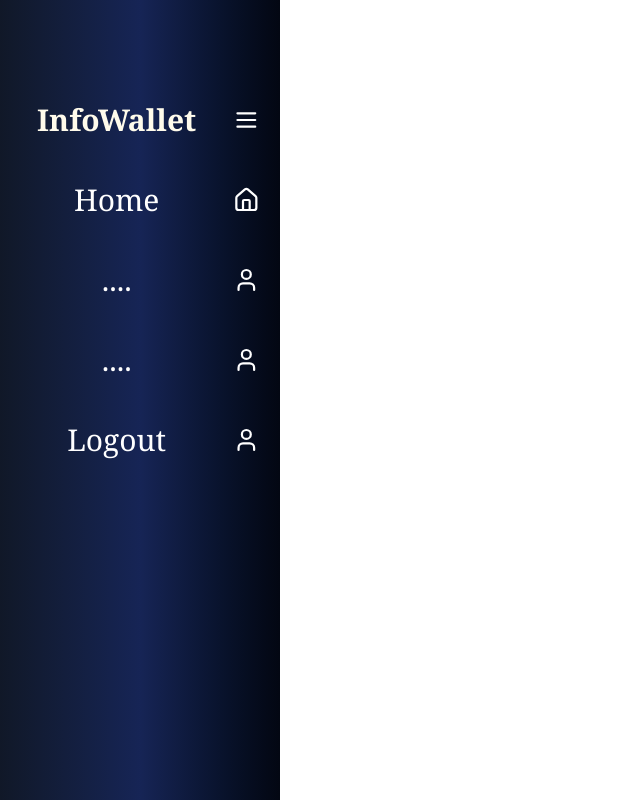
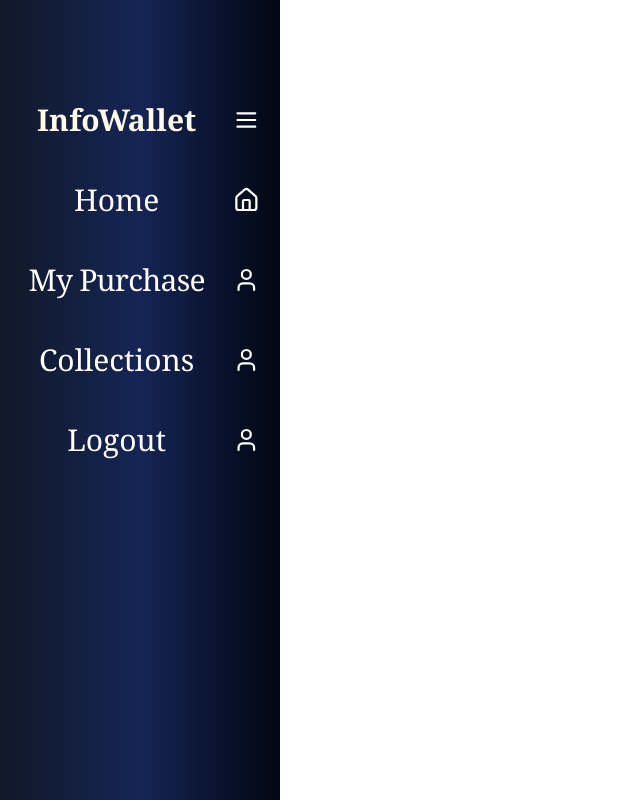
Before and after one commit to shivsh94/InfoWallet, a React (Vite) app in the folder frontend/: page /collections in a window 1280 px wide. Shown: the whole page, without its empty margins (0-640 px from the left). Built offline with nearby package versions, Linux system fonts and the light colour scheme.

Commit message:
Add My Purchase and Collections pages; update Navbar for navigation

```diff
--- a/frontend/src/App.jsx
+++ b/frontend/src/App.jsx
@@ -6,6 +6,8 @@ import Login from './pages/Login';
 import Register from './pages/Register';
 import { Toaster } from 'react-hot-toast';
 import axios from 'axios';
+import MYPurchase from './pages/MY_Purchase';
+import Collections from './pages/Collections';
 
 
 
@@ -23,6 +25,8 @@ const App = () => {
         <Route path="/" element={<Home />} />
         <Route path="/login" element={<Login />} />
         <Route path="/register" element={<Register />} />
+        <Route path="/mypurchases" element={<MYPurchase />} />
+        <Route path='/collections' element={<Collections />} />
       </Routes>
     </Router>
   );
--- a/frontend/src/components/Navbar.jsx
+++ b/frontend/src/components/Navbar.jsx
@@ -33,11 +33,11 @@ const Navbar = () => {
                 <div className='w-full h-20  flex justify-center items-center gap-5 text-3xl hover:text-red-900'>
                     <button onClick={() => navigate('/')} className='cursor-pointer'>Home</button>
                 </div>
-                <div className='w-full h-20  flex justify-center items-center gap-5 text-3xl hover:text-red-900'>
-                    <button onClick={() => navigate('/login')} className='cursor-pointer'>....</button>
+                <div className='w-full h-20  flex justify-center items-center gap-5 text-3xl tracking-tight hover:text-red-900'>
+                    <button onClick={() => navigate('/mypurchases')} className='cursor-pointer'>My Purchase</button>
                 </div>
                 <div className='w-full h-20  flex justify-center items-center gap-5 text-3xl hover:text-red-900'>
-                    <button onClick={() => navigate('/login')} className='cursor-pointer'>....</button>
+                    <button onClick={() => navigate('/collections')} className='cursor-pointer'>Collections</button>
                 </div>
                 {location.pathname === '/login' ? (
                 <div className='w-full h-20  flex justify-center items-center gap-5 text-3xl  hover:text-red-900'>
--- /dev/null
+++ b/frontend/src/pages/Collections.jsx
@@ -0,0 +1,11 @@
+import React from 'react';
+
+const Collections = () => {
+    return (
+        <div>
+
+        </div>
+    );
+}
+
+export default Collections;
--- /dev/null
+++ b/frontend/src/pages/MY_Purchase.jsx
@@ -0,0 +1,11 @@
+import React from 'react';
+
+const MYPurchase = () => {
+    return (
+        <div>
+
+        </div>
+    );
+}
+
+export default MYPurchase;
```
